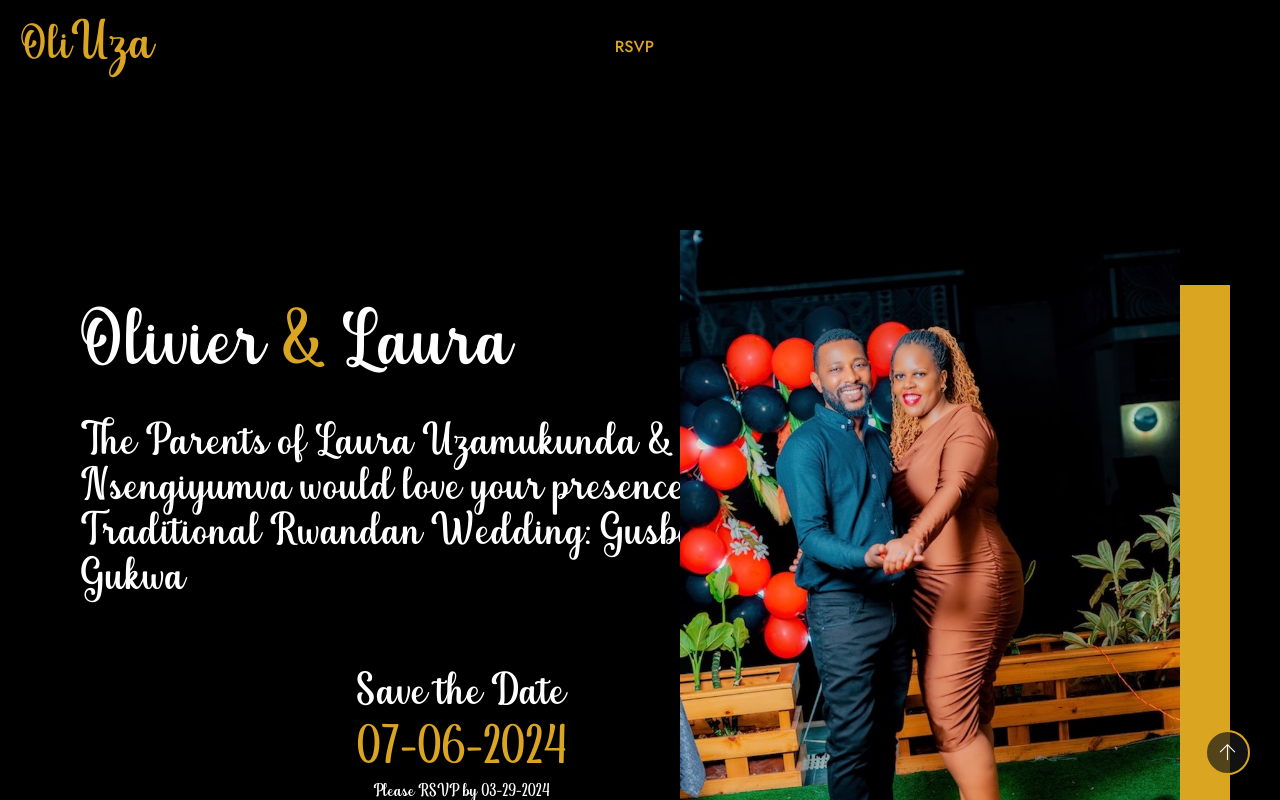
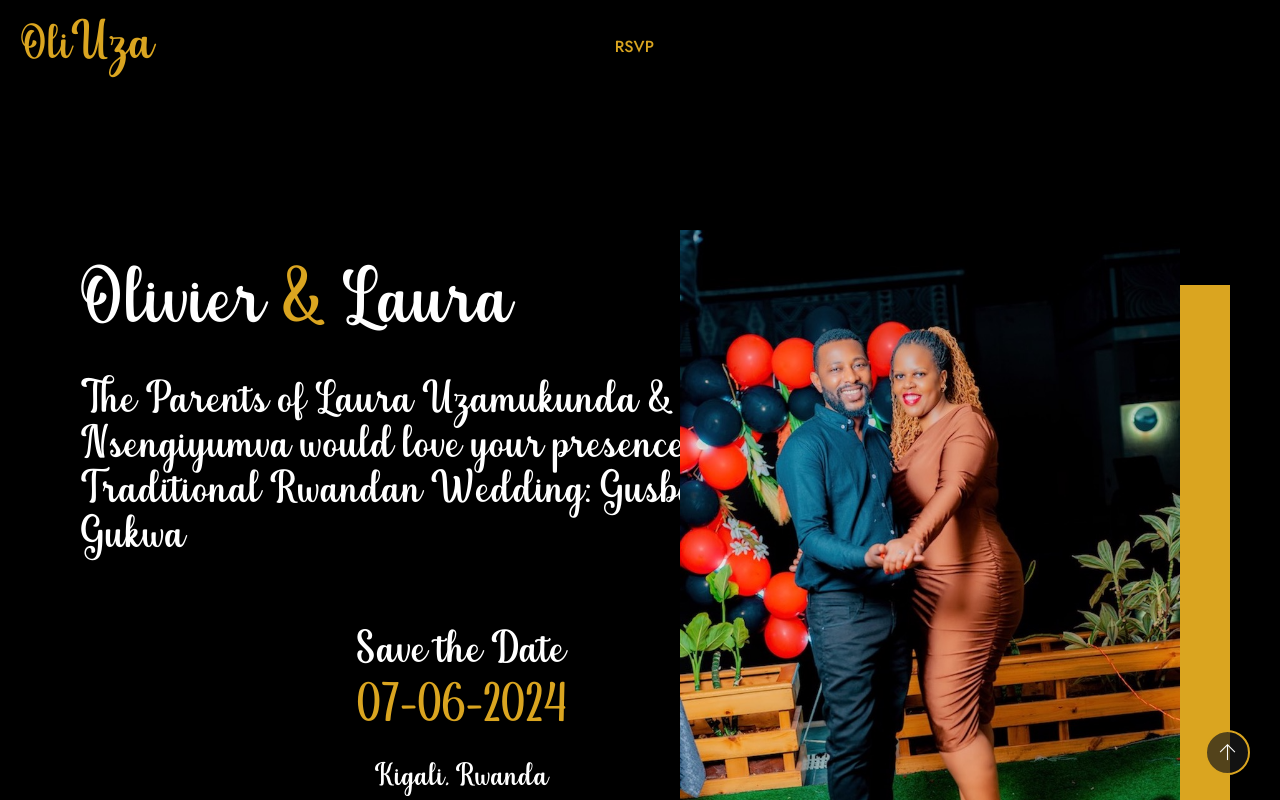
Before and after one commit to gustaveH/lauraOlyWedding-master, a Next.js app: page / in a window 1280 px wide. Shown: the top 800 px of the page. Built offline with nearby package versions, Linux system fonts and the light colour scheme.

Commit message:
location date

```diff
--- a/components/hero/index.js
+++ b/components/hero/index.js
@@ -23,6 +23,7 @@ const Hero = (props) => {
                                         <div className="clock-grids">
                                             <h1 className='SaveDate'>Save the Date</h1>
                                             <h3 className ="weddingDate">07-06-2024</h3>
+                                            <h3 className="gusaba-location">Kigali, Rwanda </h3>
                                             <h6 className='RSVPby'>Please RSVP by 03-29-2024</h6>
                                         </div>
                                     </div>
--- a/styles/sass/layout/_hero-slider.scss
+++ b/styles/sass/layout/_hero-slider.scss
@@ -539,10 +539,15 @@
 		padding-top: 30px;
 		color: $body-bg-color;
 	}
+
+	.gusaba-location{
+		color: $body-bg-color;
+		padding-top: 20px;
+	}
 	.RSVPby{
-		color:$body-bg-color
-	}
-
+			color:$body-bg-color;
+			padding-top: 25px;
+		}
 	.wpo-wedding-date {
 		text-align: center;
 		padding-bottom: 0;
```
